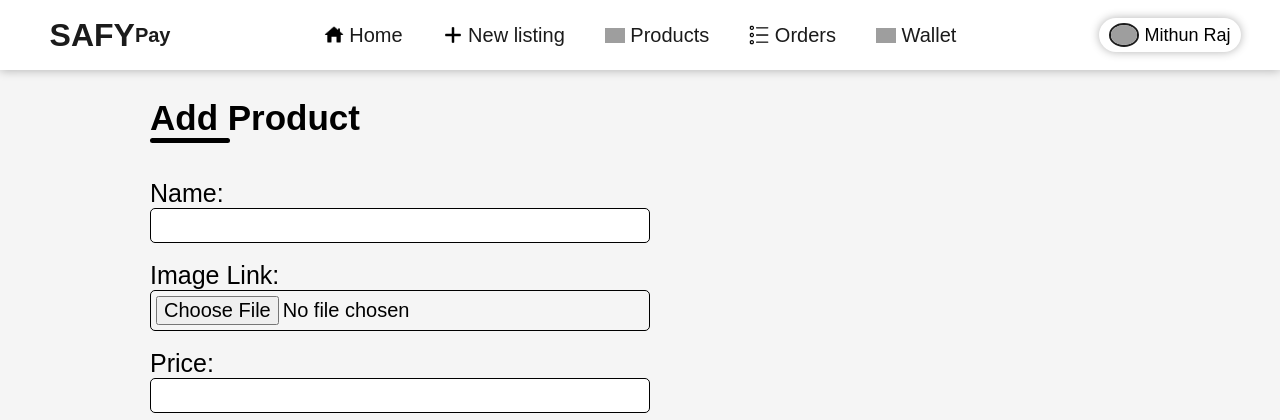
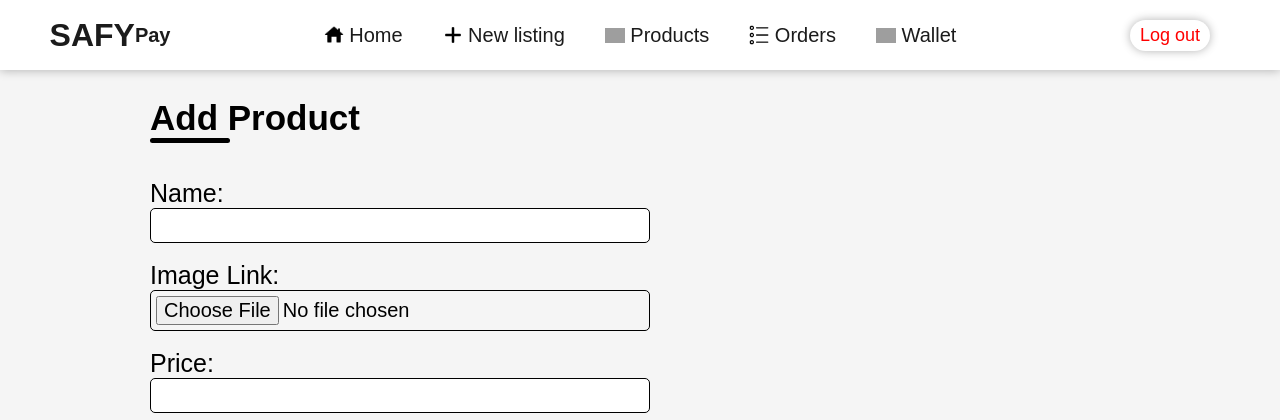
Before and after one commit to ashwin3082002/diverision2k23, a Django app: page /seller/add/product in a window 1280 px wide. Shown: the top 420 px of the page. Run offline with Django 4.2, Linux system fonts and the light colour scheme; a user stored in the database is signed in; grey boxes are pictures that could not be loaded.

Commit message:
logout button
changed the description

```diff
--- a/static/style.css
+++ b/static/style.css
@@ -457,3 +457,7 @@ main footer{
     border-bottom-left-radius: 10px;
     border-bottom-right-radius: 10px;
 }
+
+.logoutbtn{
+    color: RED;
+}
--- a/templates/seller/template.html
+++ b/templates/seller/template.html
@@ -42,8 +42,8 @@
 
             <div id="profile_badge">
 
-                <button>
-                    <img src="{% static 'seller/img/profile.png' %}"> &nbsp; <p>Mithun Raj</p>
+                <button class="logoutbtn">
+                     <p>Log out</p>
                 </button>
 
 
@@ -56,8 +56,6 @@
             {% block body %}
 
             {% endblock body %}
-
-
         </div>
 
         <footer>
```
Also changed, not shown: templates/seller/wallet.html (+8 -0 lines), db.sqlite3.
